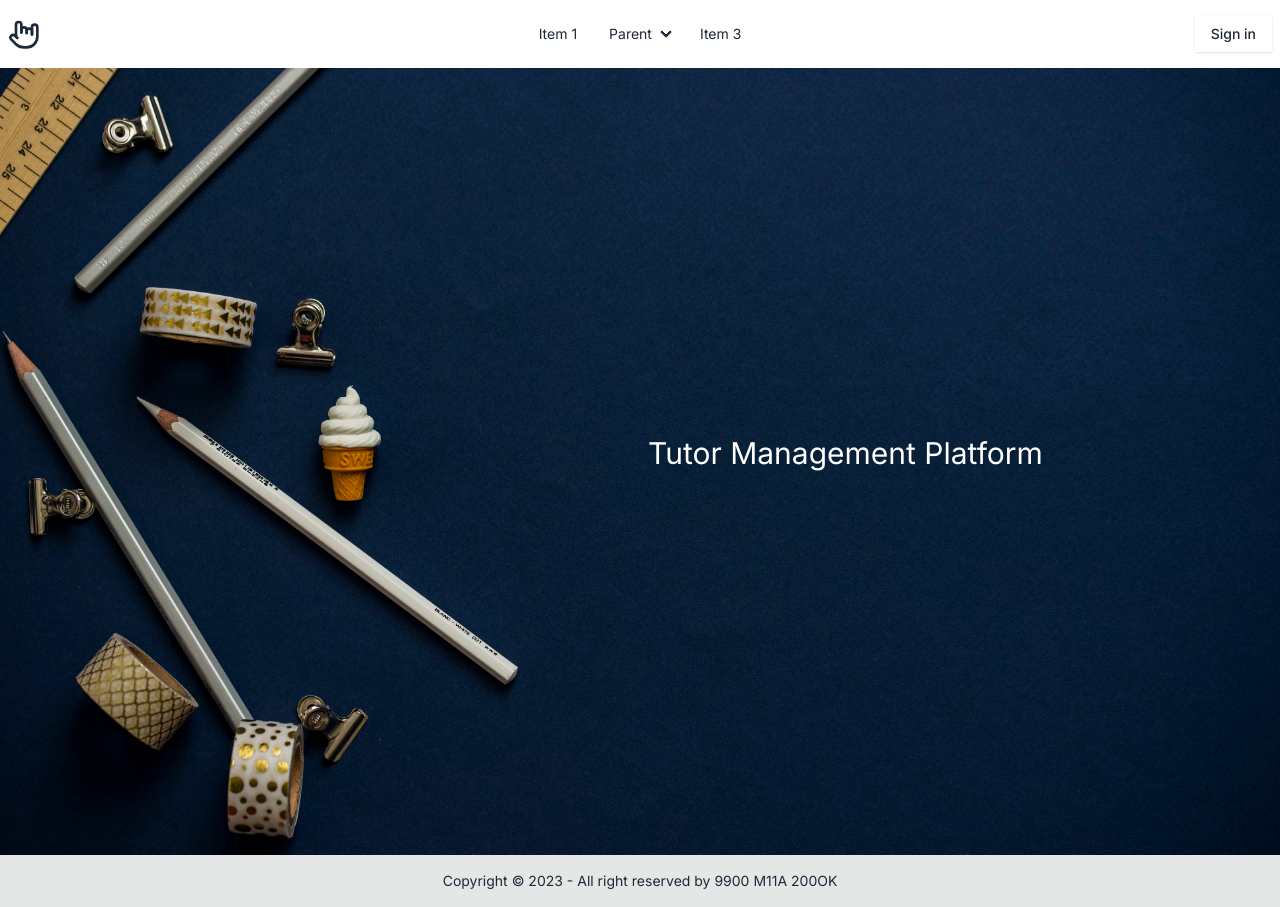
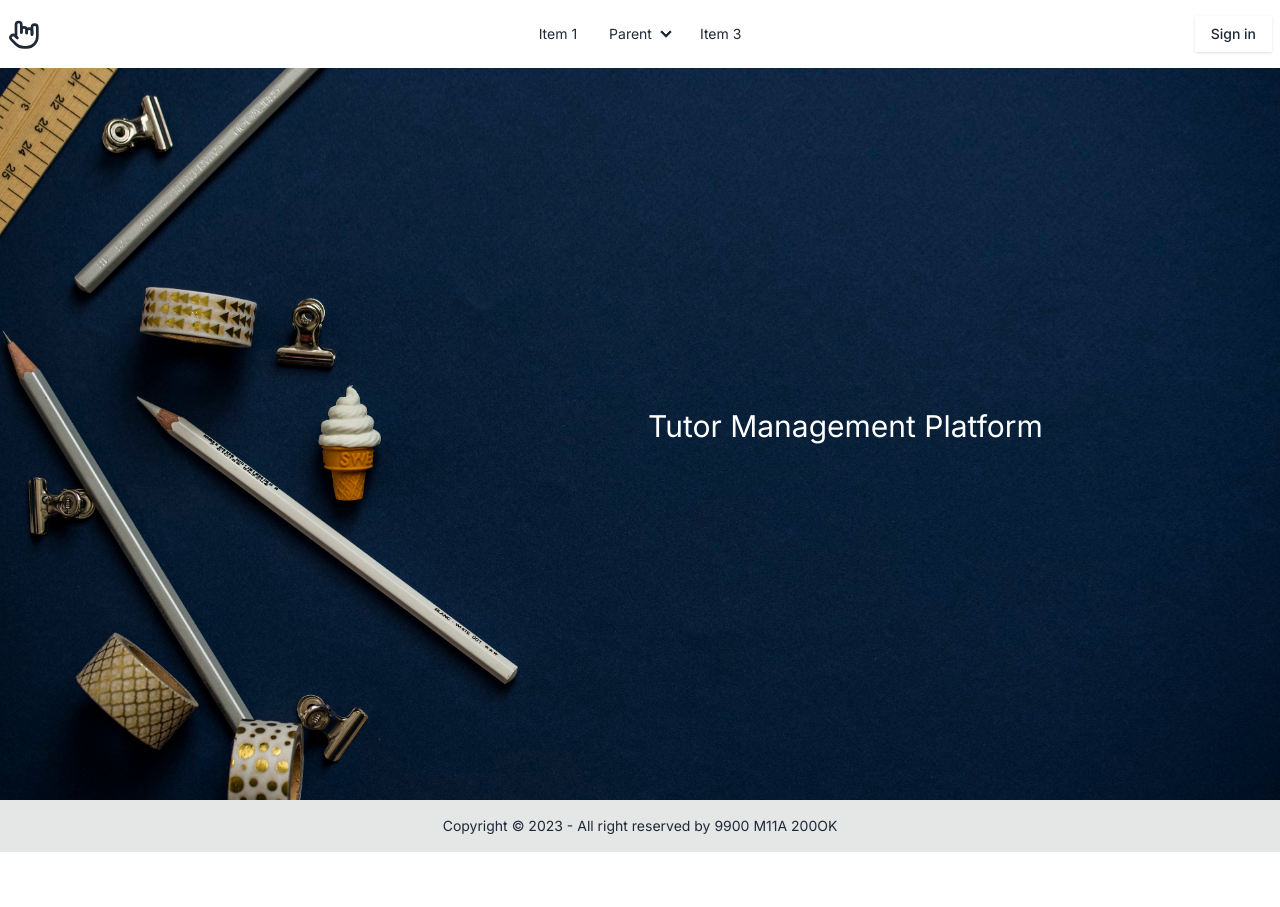
Before and after one commit to benjamin-jun-li/tutor-trackr, a Next.js app in the folder project_code/: page / in a window 1280 px wide. After the commit the page ends 852 px from the top, so only its background shows below. Built offline with nearby package versions, Linux system fonts and the light colour scheme.

Commit message:
UOOI-15 fix landing page background and sign-up redirect

```diff
--- a/project_code/app/admin/dashboard/page.tsx
+++ b/project_code/app/admin/dashboard/page.tsx
@@ -25,7 +25,7 @@ export const metadata: Metadata = {
 
 export default function DashboardPage() {
     return (
-        <>
+        <section>
             <div className="flex-1 space-y-4 p-8 pt-6">
                 <div className="flex items-center justify-between space-y-20">
                     <h2 className="text-3xl font-bold tracking-tight">Dashboard</h2>
@@ -175,6 +175,6 @@ export default function DashboardPage() {
                     </TabsContent>
                 </Tabs>
             </div>
-        </>
+        </section>
     )
 }
--- a/project_code/app/page.tsx
+++ b/project_code/app/page.tsx
@@ -1,25 +1,8 @@
-// import Image from 'next/image'
-//
-// export default function Home() {
-//   return (
-//     <div className="">
-//       <div className="carousel w-full">
-//         <div id="item1" className="carousel-item w-full">
-//           <img src="/banner.jpg" className="w-full" />
-//         </div>
-//       </div>
-//     </div>
-//   )
-// }
-
-import Image from 'next/image'
-
 export default function Home() {
   return (
-      <main className="min-h-screen flex flex-col justify-center items-center">
+      <main className="min-h-screen flex flex-col justify-center items-center bg-[url('/banner.jpg')] bg-cover">
         <div className="relative w-full">
           <div id="item1" className="carousel-item w-full">
-            <Image src="/banner.jpg" className="w-full" alt="Banner" width={2560} height={1440}/>
             <div className="absolute justify-center top-1/2 left-1/2 bg-transparent p-2 text-white text-3xl z-10">
               Tutor Management Platform
             </div>
--- a/project_code/components/form/SignUpForm.tsx
+++ b/project_code/components/form/SignUpForm.tsx
@@ -73,7 +73,9 @@ const SignUpForm = () => {
         password: values.password,
         identity: values.identity,
       },
-    });
+    }).then(
+        redirect(`/${values.identity}/dashboard/`)
+    );
   };
   if (error) {
     alert(error);
```
Also changed, not shown: 1 other file (tests, documents, lock files or other folders).
